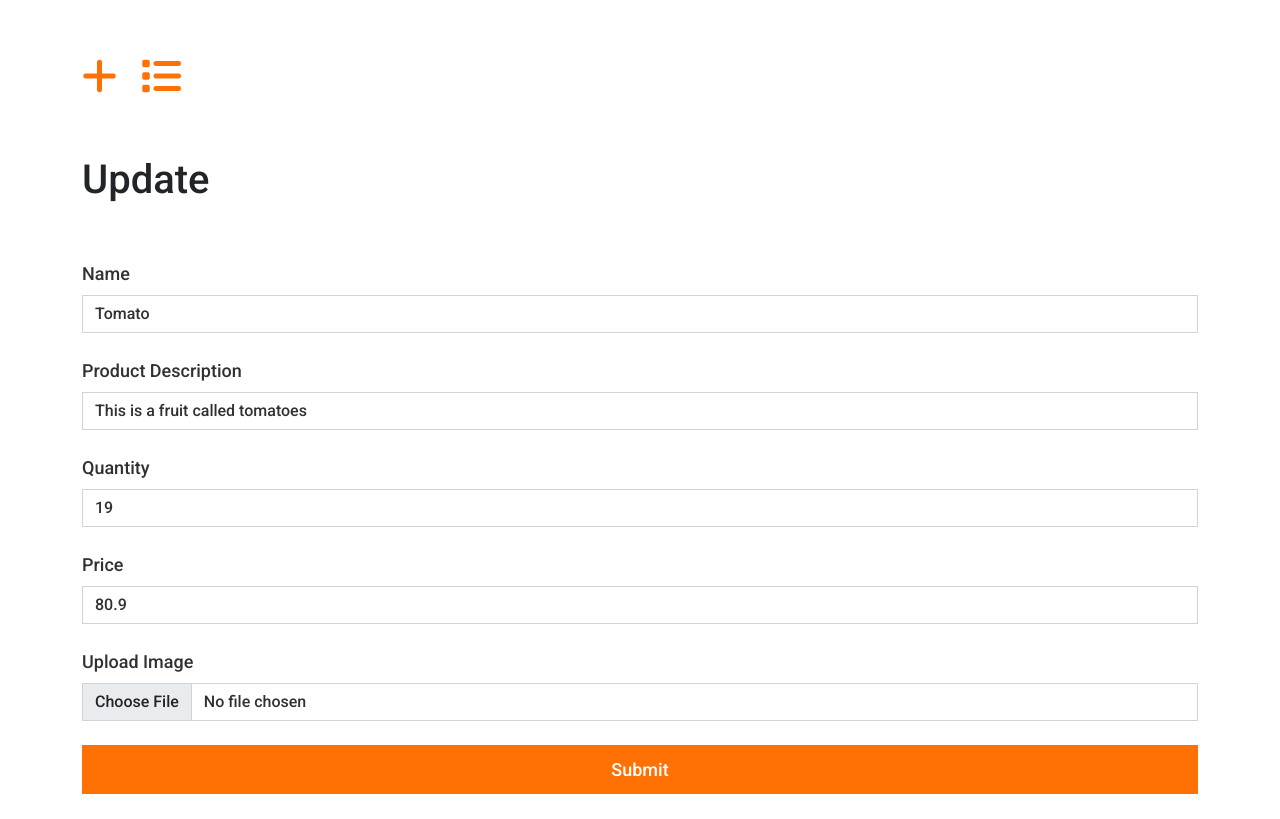
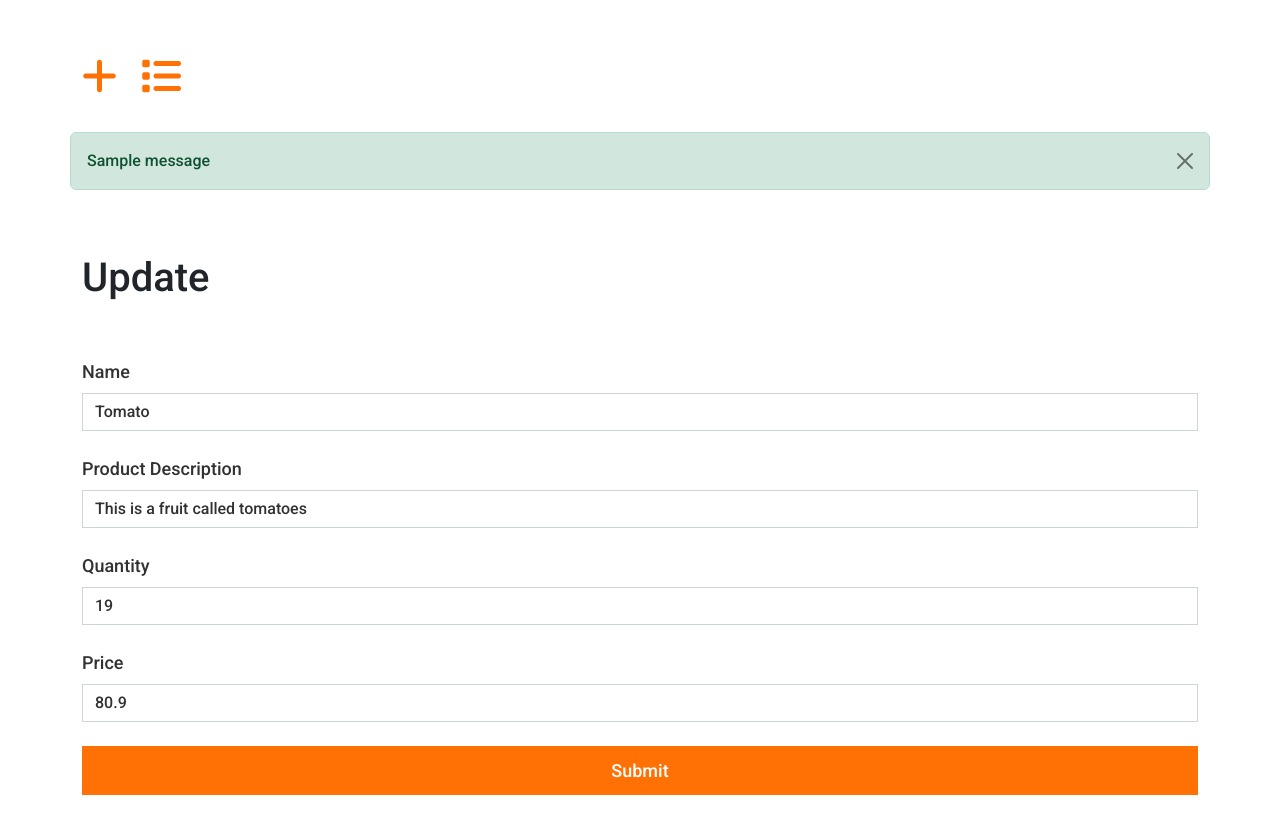
Before and after one commit to Oisamaye1/SQLAlchemy-API, a Flask app: page /products/1/update-product in a window 1280 px wide. Before the commit the page ends 794 px from the top, so only its background shows below. Run offline with Flask 2, Linux system fonts and the light colour scheme; data comes from the database, SQL or seed files in the repository; both versions use the stored data as it was after the commit; one stand-in notice (Sample message) is shown; some libraries are stand-ins or nearby versions.

Commit message:
Add files via upload

```diff
--- a/SQLAlchemy API/app/templates/update.html
+++ b/SQLAlchemy API/app/templates/update.html
@@ -2,7 +2,13 @@
 {% block title %} Update Product {% endblock %}
 
     {% block main %}
-
+    {% for message in get_flashed_messages() %}
+    <br>
+    <div class="alert container alert-success alert-dismissible fade show" role="alert">
+        {{message}}
+        <button type="button" class="btn-close" data-bs-dismiss="alert" aria-label="Close"></button>
+    </div>
+    {% endfor %}
     <div class="add_product_form container">
         <br><br>
         <h1>Update</h1>
@@ -22,9 +28,6 @@
                     {{ form.price.label(class="form-label") }}
                     {{ form.price(class="form-control", value=product.price)}}
                     <br>
-                    {{ form.photo.label(class="form-label") }}
-                    {{ form.photo(class="form-control") }}
-                    <br>
                     {{ form.submit(class="btn btn-dark") }}
                     <br>
                 </form>
--- a/SQLAlchemy API/app/views.py
+++ b/SQLAlchemy API/app/views.py
@@ -49,6 +49,7 @@ def index():
     new_product = Products(name = form.name.data, description=form.description.data, quantity=form.quantity.data, price=form.price.data, photo=pic.read())
     db.session.add(new_product)
     db.session.commit()
+    flash("Item added successfully")
     return redirect(request.url)
 
   return render_template("index.html", form=form)
@@ -82,14 +83,14 @@ def update_product(id):
     description=form.description.data
     quantity=form.quantity.data
     price=form.price.data
-    photo=form.photo.data
+
 
     product.name = name
     product.description = description
     product.quantity = quantity
     product.price = price
-    product.photo = photo
     db.session.commit()
+    flash("Item updated successfully")
     return redirect(request.url)
 
   return render_template("update.html", product=product, form=form)
@@ -99,4 +100,5 @@ def delete_product(id):
   product = Products.query.get(id)
   db.session.delete(product)
   db.session.commit()
+  flash("Item deleted successfully")
   return redirect(url_for("get_products"))
```
Also changed, not shown: SQLAlchemy API/app/templates/index.html (+7 -0 lines), SQLAlchemy API/app/templates/products.html (+7 -0 lines), SQLAlchemy API/app/db.sqlite3.
